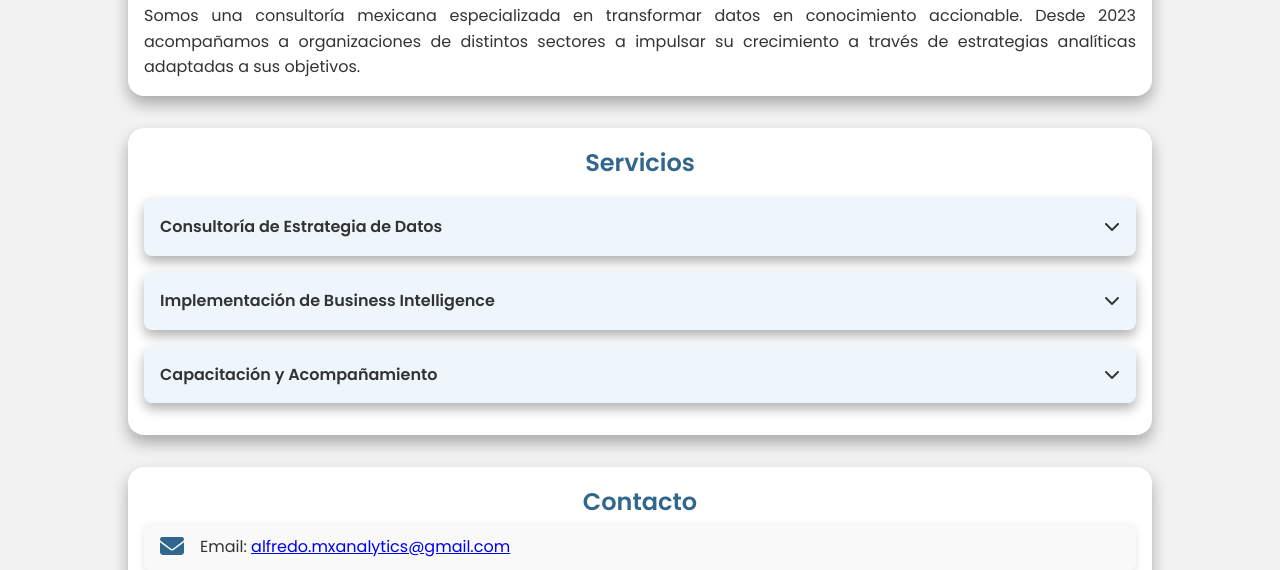
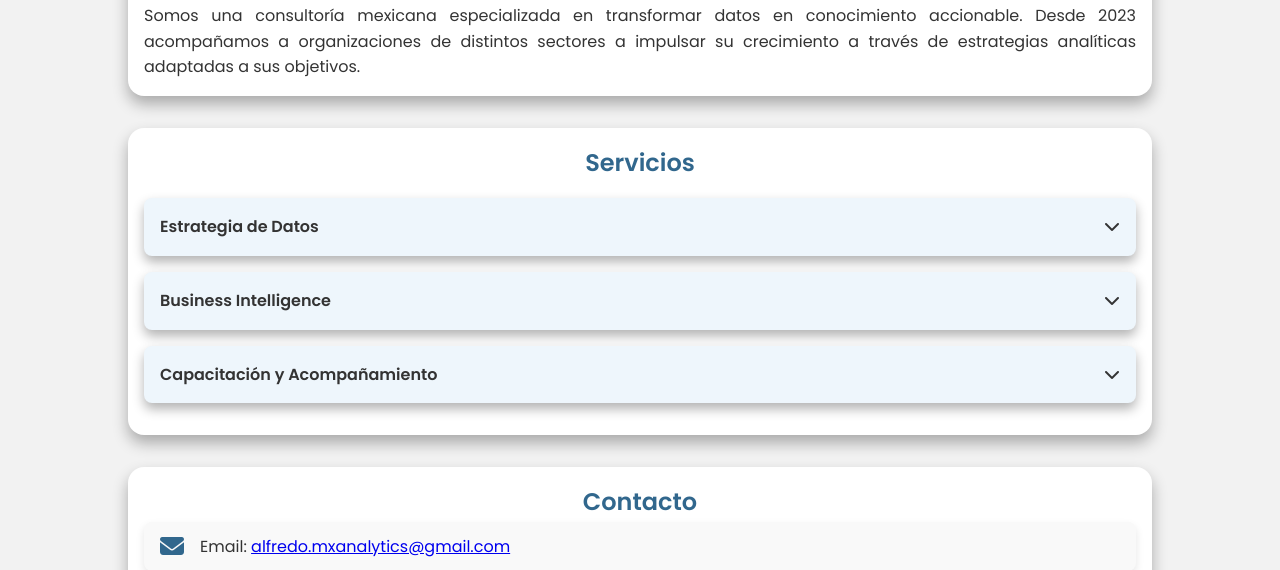
Before and after one commit to mxanalytics/mxanalytics.github.io, a website: page index.html in a window 1280 px wide. Shown: the part 1097-1667 px from the top of the page. Drawn offline with Linux system fonts and the light colour scheme.

Commit message:
titulos de Servicios

```diff
--- a/index.html
+++ b/index.html
@@ -53,11 +53,11 @@
 <section id="servicios" class="card">
   <h2>Servicios</h2>
   <details class="collapsible-card">
-    <summary>Consultoría de Estrategia de Datos</summary>
+    <summary>Estrategia de Datos</summary>
     <p>En este servicio analizamos sus procesos y fuentes de información para diseñar una estrategia que optimice el ciclo de vida de los datos. Evaluamos la calidad de los registros e identificamos oportunidades de integración, garantizando consistencia y disponibilidad. Incorporamos metodologías de gobierno y seguridad para resguardar la veracidad de la información. Creamos un plan de implementación escalable que facilita la adopción de prácticas analíticas. Con ello, su organización estará preparada para extraer valor real de sus datos.</p>
   </details>
   <details class="collapsible-card">
-    <summary>Implementación de Business Intelligence</summary>
+    <summary>Business Intelligence</summary>
     <p>Nuestro equipo implementa soluciones de Business Intelligence adaptadas a las necesidades de su empresa. Diseñamos dashboards interactivos y modelos de reporte que simplifican el acceso a indicadores clave. Utilizamos herramientas de vanguardia que permiten conectar diversas bases de datos sin sacrificar rendimiento. Integrar analítica avanzada y segmentación estadística ayuda a descubrir tendencias y patrones ocultos. Finalmente, capacitamos a los usuarios para que aprovechen cada panel de información de forma autónoma.</p>
   </details>
   <details class="collapsible-card">
```
